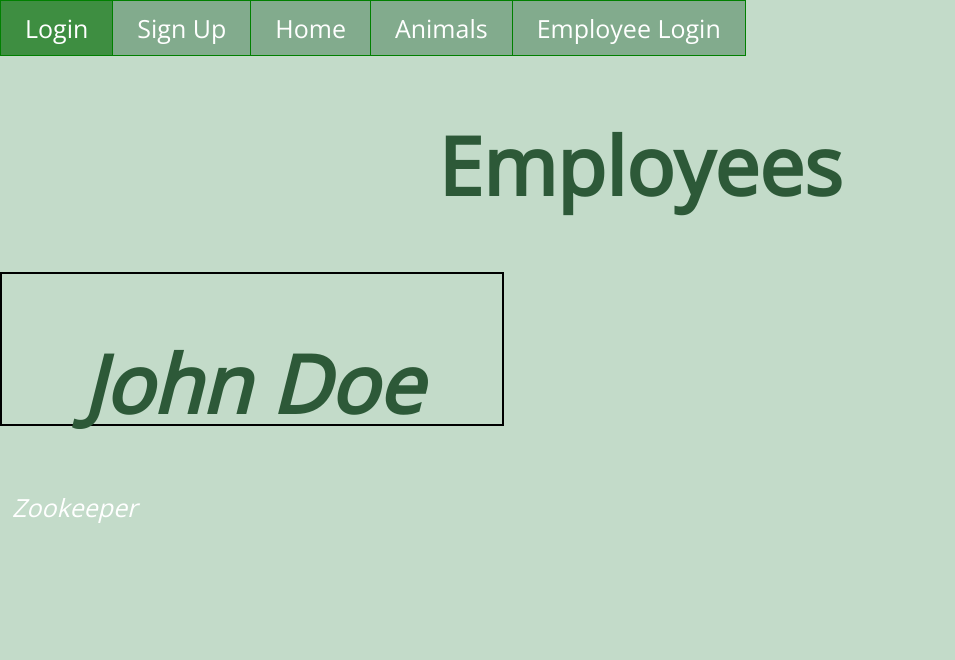
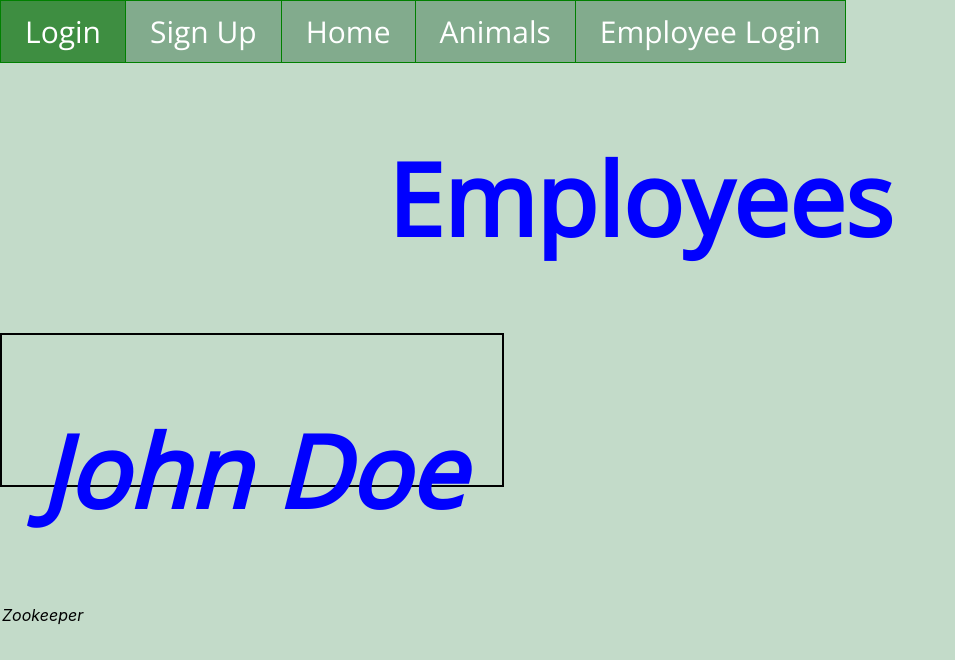
Before and after one commit to huynhkhoa9/zoo_integrated_db, a React (Create React App) app in the folder client/: page /EmployeePage in a window 1280 px wide. Shown: the top 660 px of the page, without its empty margins (0-955 px from the left). Built offline with nearby package versions, Linux system fonts and the light colour scheme.

Commit message:
css edit

```diff
--- a/client/src/Containers/AddAnimal.css
+++ b/client/src/Containers/AddAnimal.css
@@ -7,7 +7,11 @@ input, select, textarea{
     resize: vertical;
   }
 
-
+  /* Style the label to display next to the inputs */
+  label {
+    padding: 12px 12px 12px 0;
+    display: inline-block;
+  }
 
   /* Style the submit button */
   input[type=submit] {
--- a/client/src/Containers/AnimalAdded.css
+++ b/client/src/Containers/AnimalAdded.css
@@ -1,3 +1,13 @@
 .AnimalAdded{
     text-align: center;
   }
+
+  h1{
+    color: blue;
+    font-size: 100px;
+  }
+
+  button{
+    background-color: #4CAF50;
+    font-size: 30px;
+  }
--- a/client/src/Containers/Main.css
+++ b/client/src/Containers/Main.css
@@ -1,41 +1,9 @@
 body{
-    background-color:#c3dbc9;
+    background-color: #c3dbc9;
   }
 
   h1{
-    font-size:80px;
-    color:#2d5938;
+      color: red;
     font-family: 'Open Sans', sans-serif;
     text-align: center;
   }
-
-  h2{
-    font-size:40px;
-    color:#88c296;
-    font-family: 'Open Sans', sans-serif;
-    text-align: center;
-  }
-
-  p{
-    font-size:25px;
-    color: white;
-    font-family: 'Open Sans', sans-serif;
-    margin-top: 10px;
-    margin-bottom: 10px;
-    margin-right: 10px;
-    margin-left: 10px;
-  }
-
-  button{
-    background-color:#82ab8d; /* Green background */
-    color: white;
-    font-size: 25px;
-    font-family: 'Open Sans', sans-serif;
-    text-align: center;
-  }
-
-  label{
-    font-family: 'Open Sans', sans-serif;
-    color:#2d5938;
-    font-size: 20px;
-  }
--- a/client/src/Containers/card.css
+++ b/client/src/Containers/card.css
@@ -3,5 +3,4 @@
     width: 500px;
     height: 150px;
     border: 2px solid black;
-    margin-bottom: 15px;
 }
```
